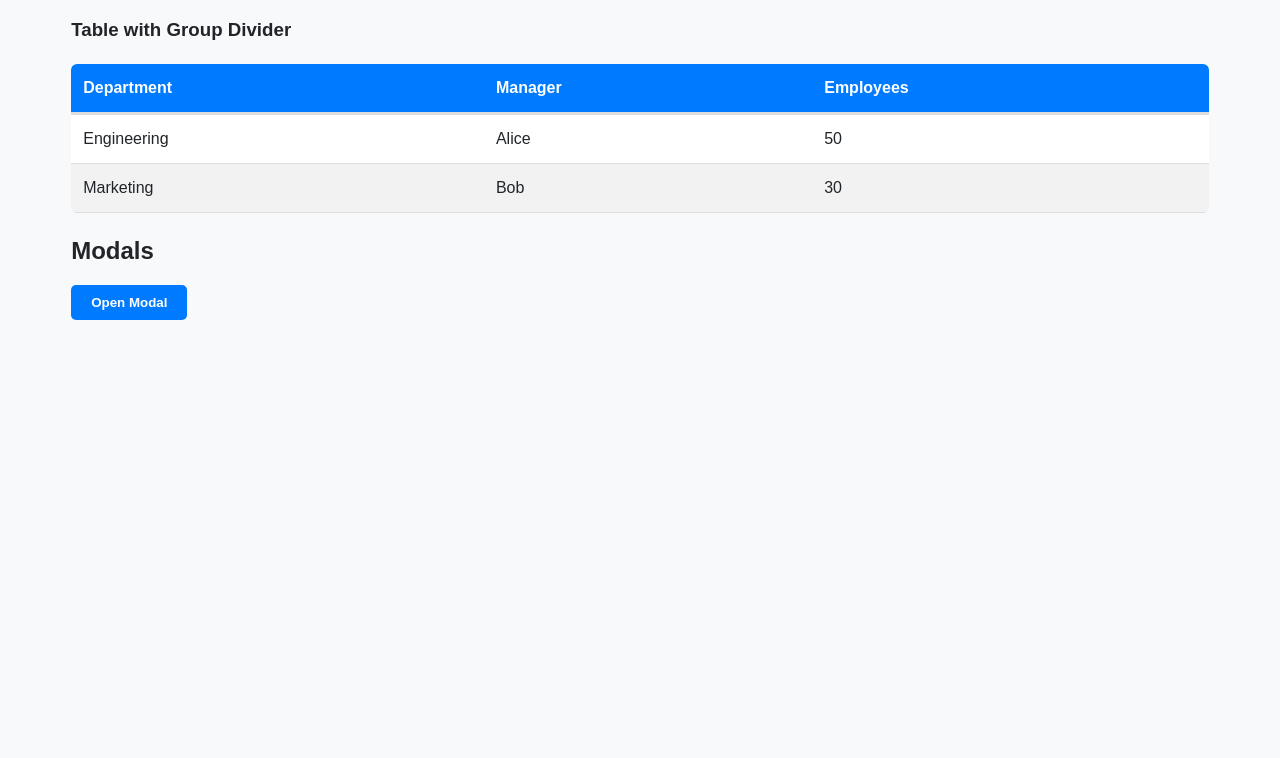
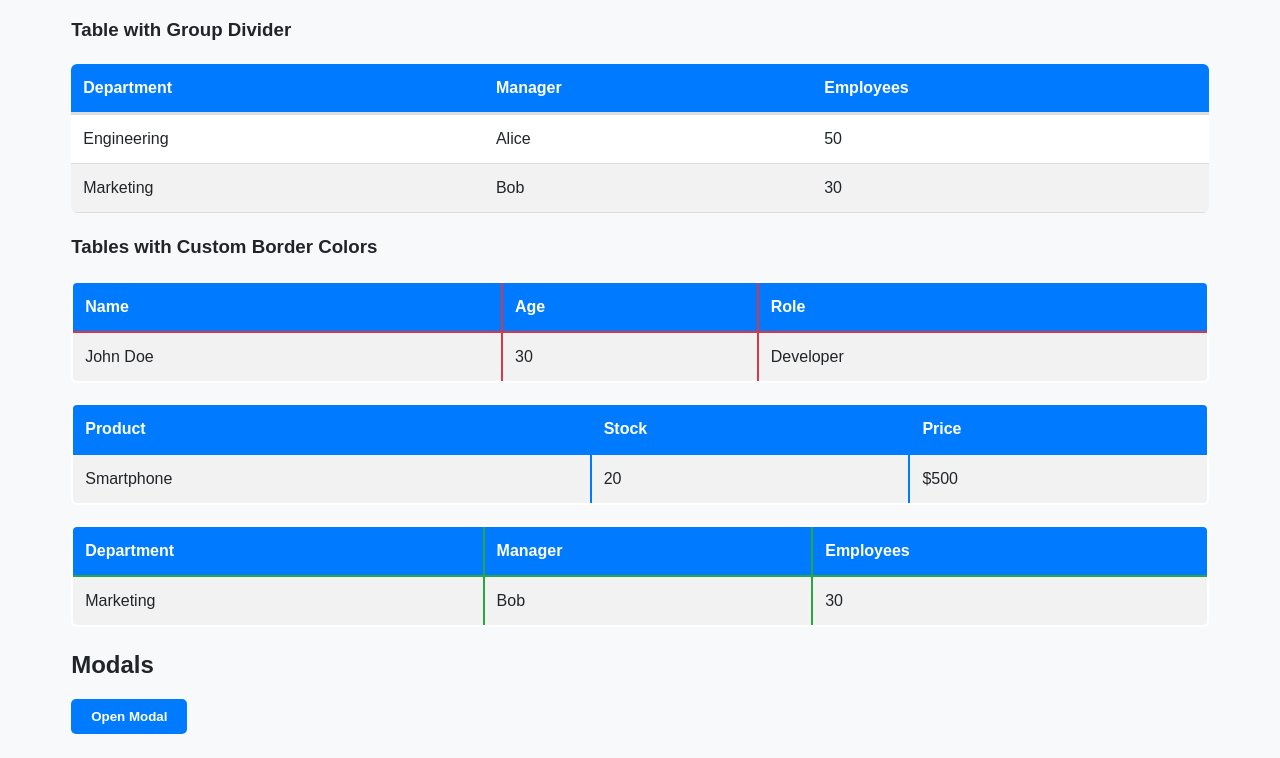
Before and after one commit to xpsystems/CSSlib, a PHP site: page /sample.html in a window 1280 px wide. Shown: the part 2736-3494 px from the top of the page. Before the commit the page ends 3056 px from the top, so only its background shows below. Run offline with PHP 8.4, Linux system fonts and the light colour scheme; some libraries are stand-ins or nearby versions.

Commit message:
table borders

```diff
--- a/sample.html
+++ b/sample.html
@@ -342,6 +342,50 @@
             </tbody>
         </table>
 
+            <!-- Tables with Different Border Colors -->
+            <h3>Tables with Custom Border Colors</h3>
+
+            <!-- Red Border -->
+            <table class="table table-bordered border-red">
+                <tr>
+                    <th>Name</th>
+                    <th>Age</th>
+                    <th>Role</th>
+                </tr>
+                <tr>
+                    <td>John Doe</td>
+                    <td>30</td>
+                    <td>Developer</td>
+                </tr>
+            </table>
+
+            <!-- Blue Border -->
+            <table class="table table-bordered border-blue">
+                <tr>
+                    <th>Product</th>
+                    <th>Stock</th>
+                    <th>Price</th>
+                </tr>
+                <tr>
+                    <td>Smartphone</td>
+                    <td>20</td>
+                    <td>$500</td>
+                </tr>
+            </table>
+
+            <!-- Green Border -->
+            <table class="table table-bordered border-green">
+                <tr>
+                    <th>Department</th>
+                    <th>Manager</th>
+                    <th>Employees</th>
+                </tr>
+                <tr>
+                    <td>Marketing</td>
+                    <td>Bob</td>
+                    <td>30</td>
+                </tr>
+            </table>
     </section>
 
 
--- a/src/styles/tables.css
+++ b/src/styles/tables.css
@@ -61,10 +61,6 @@ tr:hover {
     background: rgba(0, 0, 0, 0.05);
 }
 
-/* Bordered Table */
-.table-bordered, .table-bordered th, .table-bordered td {
-    border: 2px solid var(--border-color);
-}
 
 /* Captioned Table */
 .caption-top caption {
@@ -108,3 +104,70 @@ tr:hover {
 .table-info th {
     background: var(--info-color);
 }
+
+/* Base Bordered Table */
+.table-bordered {
+    border: 2px solid var(--border-color);
+    border-collapse: collapse;
+}
+
+/* Dynamic Border Colors */
+.border-red,
+.border-red th,
+.border-red td {
+    border-color: var(--red) !important;
+}
+
+.border-blue,
+.border-blue th,
+.border-blue td {
+    border-color: var(--blue) !important;
+}
+
+.border-green,
+.border-green th,
+.border-green td {
+    border-color: var(--green) !important;
+}
+
+.border-yellow,
+.border-yellow th,
+.border-yellow td {
+    border-color: var(--yellow) !important;
+}
+
+.border-orange,
+.border-orange th,
+.border-orange td {
+    border-color: var(--orange) !important;
+}
+
+.border-purple,
+.border-purple th,
+.border-purple td {
+    border-color: var(--purple) !important;
+}
+
+.border-pink,
+.border-pink th,
+.border-pink td {
+    border-color: var(--pink) !important;
+}
+
+.border-aqua,
+.border-aqua th,
+.border-aqua td {
+    border-color: var(--aqua) !important;
+}
+
+.border-lime,
+.border-lime th,
+.border-lime td {
+    border-color: var(--lime) !important;
+}
+
+/* Ensure table cells don't break styling */
+.table-bordered th,
+.table-bordered td {
+    border-width: 2px; /* Ensures consistent thickness */
+}
```
